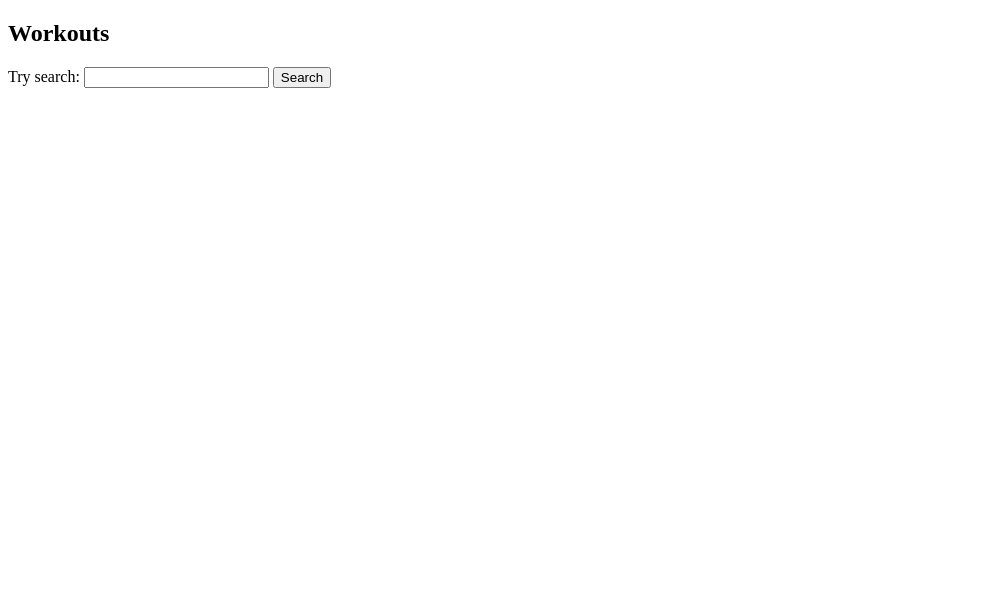
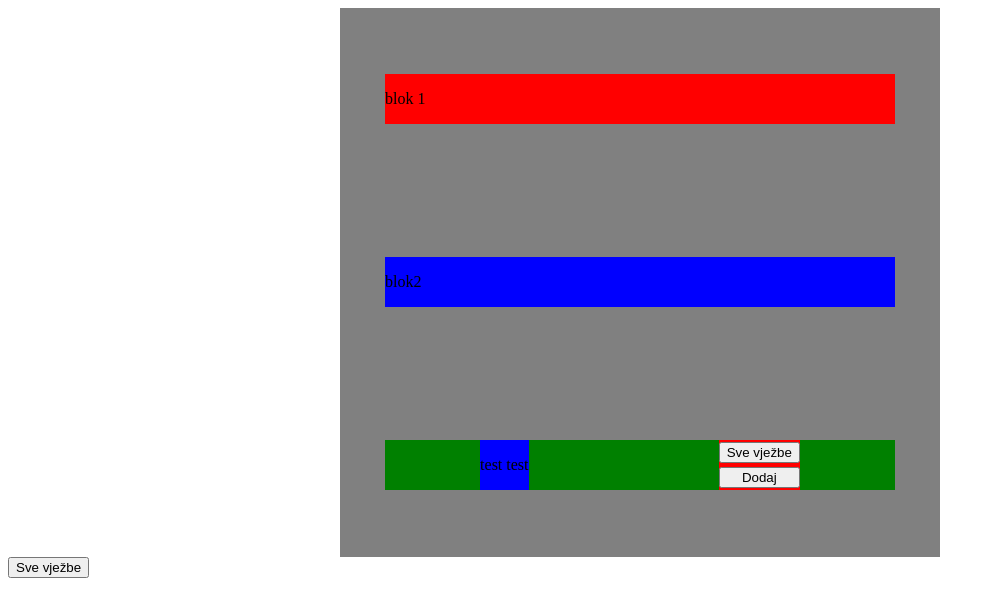
Before and after one commit to Marko2407/project_frontend, a plain HTML site: page index.html in a window 1280 px wide. Shown: the whole page, without its empty margins (0-995 px from the left). Drawn offline with Linux system fonts and the light colour scheme; no server answers.

Commit message:
update js

```diff
--- a/index.html
+++ b/index.html
@@ -1,19 +1,29 @@
-<!DOCTYPE html>
 <html lang="en">
-<head>
-    <meta charset="UTF-8">
-    <meta http-equiv="X-UA-Compatible" content="IE=edge">
-    <meta name="viewport" content="width=device-width, initial-scale=1.0">
-    <title>Document</title>
-    <script src="script.js" defer></script>
-</head>
-<body>
-    <h2>Workouts</h2>
-    <form  action="?" method="post" id="search">
-        <label for="search">Try search: </label>
-        <input type="text" id="search" name="search">
-        <input type="submit" value="Search">
-    </form>
-    <br><div id="workout-list"></div><br>
-</body>
+  <head>
+    <meta charset="UTF-8" />
+    <meta http-equiv="X-UA-Compatible" content="IE=edge" />
+    <meta name="viewport" content="width=device-width, initial-scale=1.0" />
+
+    <!-- CSS -->
+    <link rel="stylesheet" href="stylesheet.css" />
+
+    <title>Početna</title>
+  </head>
+  <body>
+    <div class="row">
+      <div class="blok-podaci"><p>blok 1</p></div>
+      <div class="blok-grafovi"><p>blok2</p></div>
+      <div class="blok-vjezbe">
+        <!-- <h2>Odrađene vježbe u trenutnom danu</h2> -->
+
+        <div class="blok-vjezbe__dani"><p>test test</p></div>
+        <div class="blok-vjezbe__gumbi">
+          <a href="vježbe.html"> <button class="btn">Sve vježbe</button></a>
+          <button class="btn">Dodaj</button>
+        </div>
+      </div>
+    </div>
+
+    <a href="vježbe.html"><button>Sve vježbe</button></a>
+  </body>
 </html>
--- a/script.js
+++ b/script.js
@@ -1,57 +1,55 @@
-const workoutList = document.getElementById('workout-list')
-let list = []
-const form = document.getElementById('search')
+const workoutList = document.getElementById('workout-list');
+let list = [];
+const form = document.getElementById('search');
 const searchInput = form.elements['search'];
 
-async function getAll(){
+async function getAll() {
   const workouts = await queryFetch(`
     query {
-        getCurrentWeekWorkouts {
+        getTodayWorkouts {
+    id
     day
-            workouts {
-              id
     title
-              day
+    description
     dateCreated
-              description
+    series
+    reps
   }
         }
+    `);
+  console.log(workouts.data.getTodayWorkouts);
+  if (workouts.data.getTodayWorkouts != null) {
+    workouts.data.getTodayWorkouts.forEach((data) => {
+      console.log(data);
+      let element = document.createElement('div');
+      element.innerText = data.title;
+      workoutList.append(element);
+    });
+  } else {
+    console.log('Empty list');
   }
-    `)
-    workouts.data.getCurrentWeekWorkouts.forEach(data => {
-      console.log(data)
-     let element = document.createElement('div')
-     element.innerText = data.day
-     workoutList.append(element)
-     data.workouts.forEach(workouts => {
-         let element = document.createElement('div')
-         element.innerText = workouts.title
-         workoutList.append(element)
-     })
- });
 }
 
 //First method to initiate when page open
-getAll()
+getAll();
 
+form.addEventListener('submit', async (e) => {
+  e.preventDefault();
+  const getWorkoutBySearchInput = await getWorkoutBySearch(searchInput.value);
+  if (getWorkoutBySearchInput.getWorkoutBySearchInput != null) {
+    workoutList.innerHTML = '';
+    getWorkoutBySearchInput.getWorkoutBySearchInput.forEach((e) => {
+      console.log(e);
+      let element = document.createElement('div');
+      element.innerText = e.title;
+      workoutList.append(element);
+    });
+  }
+});
 
-form.addEventListener('submit', async e => {
-    e.preventDefault()
-    const getWorkoutBySearchInput = await getWorkoutBySearch(searchInput.value)
-    if (getWorkoutBySearchInput.getWorkoutBySearchInput !=null){
-        workoutList.innerHTML = ""
-         getWorkoutBySearchInput.getWorkoutBySearchInput.forEach(e => {
-        console.log(e);
-        let element = document.createElement('div')
-         element.innerText = e.title
-         workoutList.append(element)
-})
-    }
-
-})
-
-function getWorkoutBySearch(searchInput){
-    return queryFetch(`
+function getWorkoutBySearch(searchInput) {
+  return queryFetch(
+    `
          query GetWorkoutBySearchInput($title: String) {
              getWorkoutBySearchInput(title: $title) {
                id
@@ -61,18 +59,20 @@ function getWorkoutBySearch(searchInput){
                day
              }
            }
-         `, {title: searchInput})
-         .then( res => { return (res.data)})
+         `,
+    { title: searchInput }
+  ).then((res) => {
+    return res.data;
+  });
 }
 
-function queryFetch(query, variables){
-  return  fetch('http://localhost:4000/graphql/', {
+function queryFetch(query, variables) {
+  return fetch('http://localhost:4000/graphql/', {
     method: 'POST',
     headers: { 'Content-Type': 'application/json' },
     body: JSON.stringify({
       query: query,
-      variables: variables
+      variables: variables,
     }),
-})
-.then(res => res.json())
+  }).then((res) => res.json());
 }
--- /dev/null
+++ b/stylesheet.css
@@ -0,0 +1,44 @@
+.row {
+  width: 600px;
+  height: 70%;
+  background-color: gray;
+  margin: auto;
+  display: flex;
+  flex-direction: column;
+  justify-content: space-around;
+  align-items: center;
+  /* padding: 0 3rem 0 3rem; */
+}
+
+.blok-podaci {
+  background-color: red;
+  width: 85%;
+}
+
+.blok-grafovi {
+  background-color: blue;
+  width: 85%;
+}
+
+.blok-vjezbe {
+  background-color: green;
+  width: 85%;
+
+  display: flex;
+  justify-content: space-around;
+}
+
+.blok-vjezbe__dani {
+  background-color: blue;
+}
+
+.blok-vjezbe__gumbi {
+  background-color: red;
+  display: flex;
+  flex-direction: column;
+  justify-content: space-around;
+}
+
+.blok-vjezbe__gumbi > a {
+  display: block;
+}
```
Also changed, not shown: vježbe.html (added, +26 -0 lines). Lines whose indentation alone changed are shown as unchanged.
